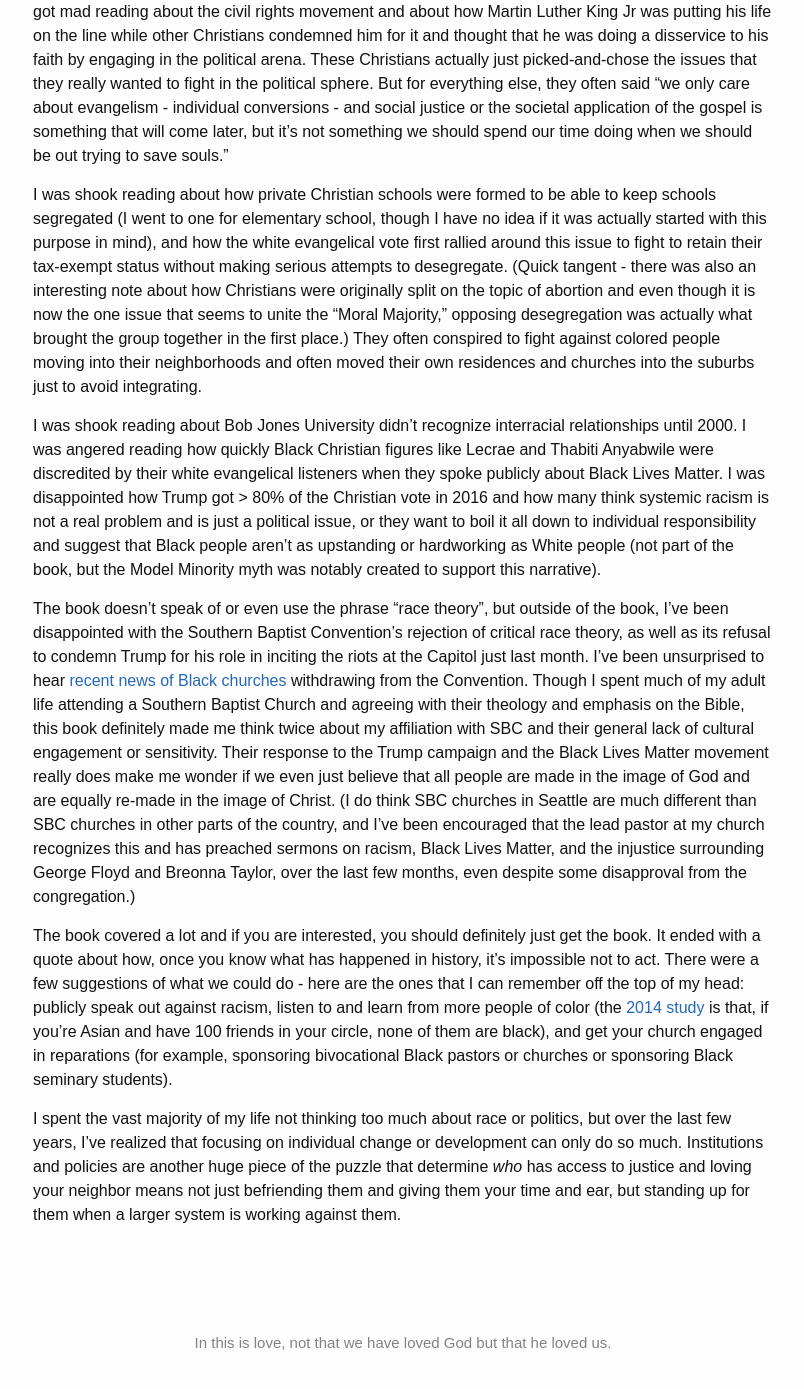
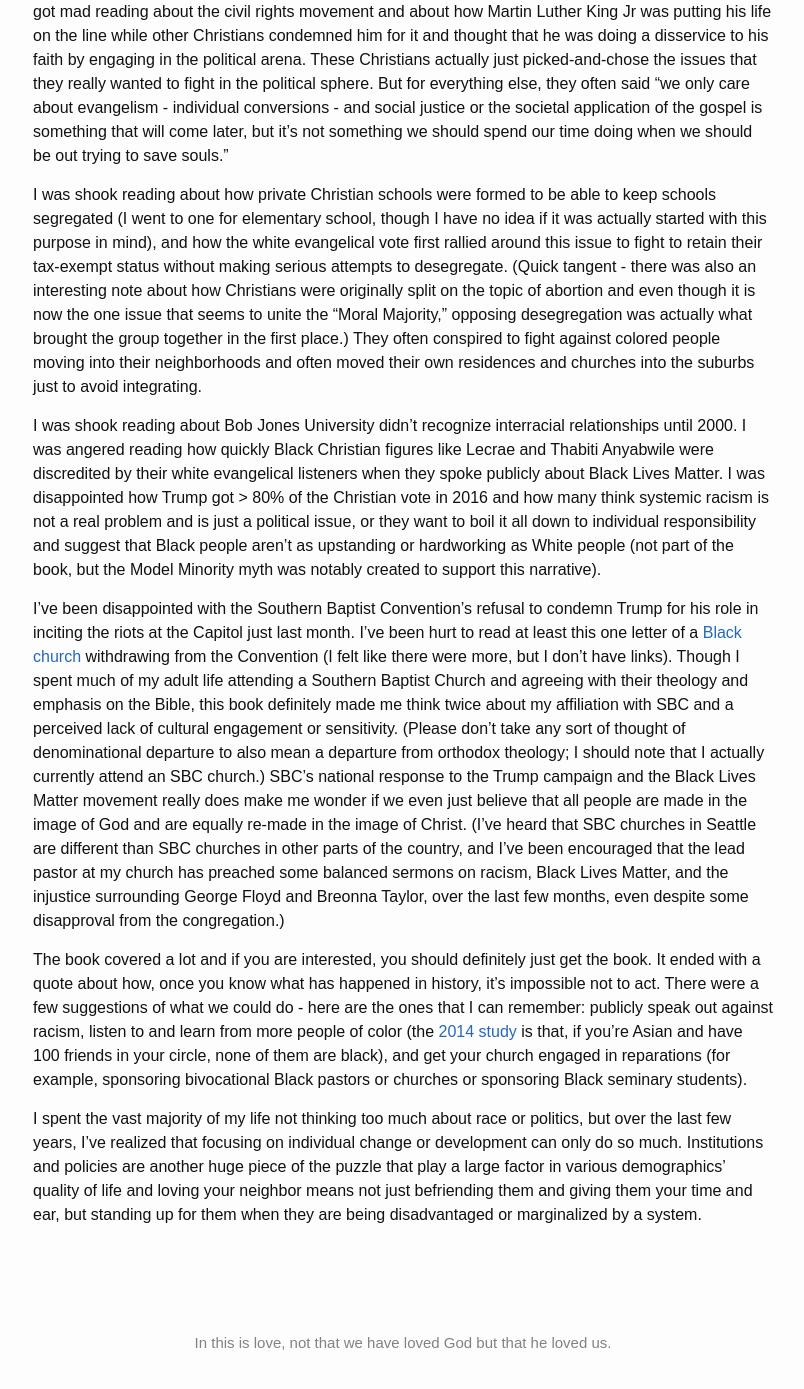
Before and after one commit to davidchang/davidandsuzi.com, a Jekyll site: the page built from _posts/2021-02-13-color-of-compromise-book-review.md, in a window 1280 px wide and 1400 px high, scrolled down 893 px. Shown: the top 1389 px of the window, without its empty margins (237-1041 px from the left). Built offline with Jekyll 4.4.1, drawn with Linux system fonts in a browser that asks for light colours; comment, search, counter and statistics services are not loaded.

Commit message:
Update 2021-02-13-color-of-compromise-book-review.md

```diff
--- a/_posts/2021-02-13-color-of-compromise-book-review.md
+++ b/_posts/2021-02-13-color-of-compromise-book-review.md
@@ -28,8 +28,8 @@ I was shook reading about how private Christian schools were formed to be able t
 
 I was shook reading about Bob Jones University didn't recognize interracial relationships until 2000. I was angered reading how quickly Black Christian figures like Lecrae and Thabiti Anyabwile were discredited by their white evangelical listeners when they spoke publicly about Black Lives Matter. I was disappointed how Trump got > 80% of the Christian vote in 2016 and how many think systemic racism is not a real problem and is just a political issue, or they want to boil it all down to individual responsibility and suggest that Black people aren't as upstanding or hardworking as White people (not part of the book, but the Model Minority myth was notably created to support this narrative).
 
-The book doesn't speak of or even use the phrase "race theory", but outside of the book, I've been disappointed with the Southern Baptist Convention's rejection of critical race theory, as well as its refusal to condemn Trump for his role in inciting the riots at the Capitol just last month. I've been unsurprised to hear [recent news of Black churches](https://religionnews.com/2020/12/18/we-out-charlie-dates-on-why-his-church-is-leaving-the-sbc-over-rejection-of-critical-race-theory/) withdrawing from the Convention. Though I spent much of my adult life attending a Southern Baptist Church and agreeing with their theology and emphasis on the Bible, this book definitely made me think twice about my affiliation with SBC and their general lack of cultural engagement or sensitivity. Their response to the Trump campaign and the Black Lives Matter movement really does make me wonder if we even just believe that all people are made in the image of God and are equally re-made in the image of Christ. (I do think SBC churches in Seattle are much different than SBC churches in other parts of the country, and I've been encouraged that the lead pastor at my church recognizes this and has preached sermons on racism, Black Lives Matter, and the injustice surrounding George Floyd and Breonna Taylor, over the last few months, even despite some disapproval from the congregation.)
+I've been disappointed with the Southern Baptist Convention's refusal to condemn Trump for his role in inciting the riots at the Capitol just last month. I've been hurt to read at least this one letter of a [Black church](https://religionnews.com/2020/12/18/we-out-charlie-dates-on-why-his-church-is-leaving-the-sbc-over-rejection-of-critical-race-theory/) withdrawing from the Convention (I felt like there were more, but I don't have links). Though I spent much of my adult life attending a Southern Baptist Church and agreeing with their theology and emphasis on the Bible, this book definitely made me think twice about my affiliation with SBC and a perceived lack of cultural engagement or sensitivity. (Please don't take any sort of thought of denominational departure to also mean a departure from orthodox theology; I should note that I actually currently attend an SBC church.) SBC's national response to the Trump campaign and the Black Lives Matter movement really does make me wonder if we even just believe that all people are made in the image of God and are equally re-made in the image of Christ. (I've heard that SBC churches in Seattle are different than SBC churches in other parts of the country, and I've been encouraged that the lead pastor at my church has preached some balanced sermons on racism, Black Lives Matter, and the injustice surrounding George Floyd and Breonna Taylor, over the last few months, even despite some disapproval from the congregation.)
 
-The book covered a lot and if you are interested, you should definitely just get the book. It ended with a quote about how, once you know what has happened in history, it's impossible not to act. There were a few suggestions of what we could do - here are the ones that I can remember off the top of my head: publicly speak out against racism, listen to and learn from more people of color (the [2014 study](https://www.washingtonpost.com/news/wonk/wp/2014/08/25/three-quarters-of-whites-dont-have-any-non-white-friends/) is that, if you're Asian and have 100 friends in your circle, none of them are black), and get your church engaged in reparations (for example, sponsoring bivocational Black pastors or churches or sponsoring Black seminary students).
+The book covered a lot and if you are interested, you should definitely just get the book. It ended with a quote about how, once you know what has happened in history, it's impossible not to act. There were a few suggestions of what we could do - here are the ones that I can remember: publicly speak out against racism, listen to and learn from more people of color (the [2014 study](https://www.washingtonpost.com/news/wonk/wp/2014/08/25/three-quarters-of-whites-dont-have-any-non-white-friends/) is that, if you're Asian and have 100 friends in your circle, none of them are black), and get your church engaged in reparations (for example, sponsoring bivocational Black pastors or churches or sponsoring Black seminary students).
 
-I spent the vast majority of my life not thinking too much about race or politics, but over the last few years, I've realized that focusing on individual change or development can only do so much. Institutions and policies are another huge piece of the puzzle that determine _who_ has access to justice and loving your neighbor means not just befriending them and giving them your time and ear, but standing up for them when a larger system is working against them.
+I spent the vast majority of my life not thinking too much about race or politics, but over the last few years, I've realized that focusing on individual change or development can only do so much. Institutions and policies are another huge piece of the puzzle that play a large factor in various demographics' quality of life and loving your neighbor means not just befriending them and giving them your time and ear, but standing up for them when they are being disadvantaged or marginalized by a system.
```
